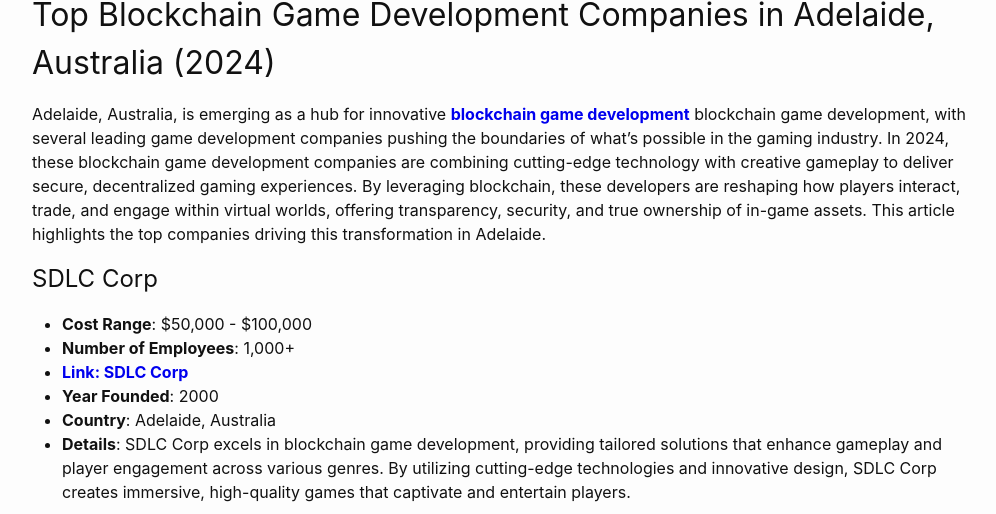
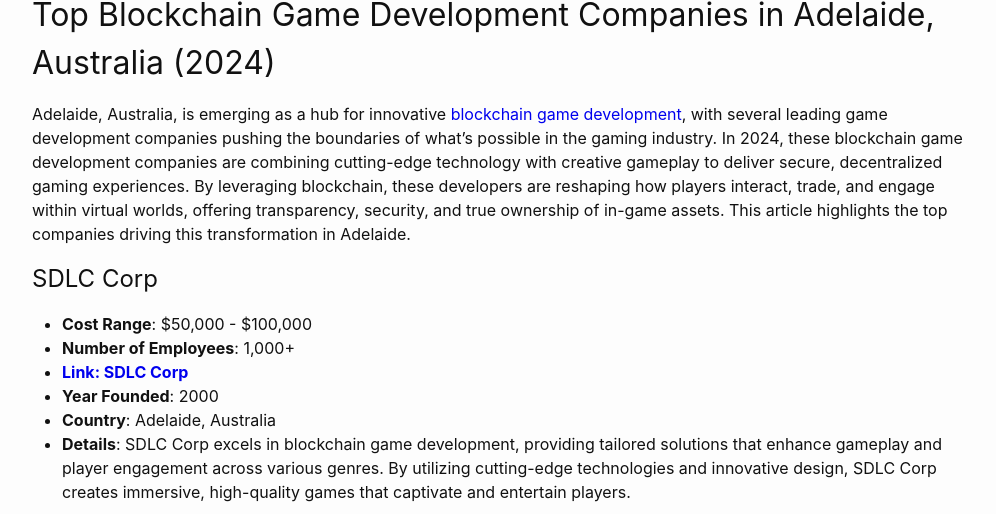
Before and after one commit to samcorp024/jekyll, a Jekyll site: the page built from _posts/2024-09-23-Top-Blockchain-Game-Development-Companies-in-Adelaide-Australia-in-2024.md, in a window 1280 px wide and 900 px high, cut to the strip 386-900 px from the top of the window. Shown: the whole strip, without its empty margins (138-1134 px from the left). Built offline with Jekyll 4.4.1, drawn with Linux system fonts in a browser that asks for light colours.

Commit message:
Update 2024-09-23-Top-Blockchain-Game-Development-Companies-in-Adelaide-Australia-in-2024.md

```diff
--- a/_posts/2024-09-23-Top-Blockchain-Game-Development-Companies-in-Adelaide-Australia-in-2024.md
+++ b/_posts/2024-09-23-Top-Blockchain-Game-Development-Companies-in-Adelaide-Australia-in-2024.md
@@ -17,7 +17,10 @@
 
 # Top Blockchain Game Development Companies in Adelaide, Australia (2024)
 
-Adelaide, Australia, is emerging as a hub for innovative **[blockchain game development]([https://sdlccorp.com/](https://sdlccorp.com/services/games/blockchain-game-development-company/))**  blockchain game development, with several leading game development companies pushing the boundaries of what’s possible in the gaming industry. In 2024, these blockchain game development companies are combining cutting-edge technology with creative gameplay to deliver secure, decentralized gaming experiences. By leveraging blockchain, these developers are reshaping how players interact, trade, and engage within virtual worlds, offering transparency, security, and true ownership of in-game assets. This article highlights the top companies driving this transformation in Adelaide.
+Adelaide, Australia, is emerging as a hub for innovative <span
+            class="c1"><a class="c4"
+                href="https://www.google.com/url?q=(https://sdlccorp.com/services/games/blockchain-game-development-company/&amp;sa=D&amp;source=editors&amp;ust=1724410720621983&amp;usg=AOvVaw3sobKdvIeR6WedIPsg5Add">blockchain
+                game development</a></span>, with several leading game development companies pushing the boundaries of what’s possible in the gaming industry. In 2024, these blockchain game development companies are combining cutting-edge technology with creative gameplay to deliver secure, decentralized gaming experiences. By leveraging blockchain, these developers are reshaping how players interact, trade, and engage within virtual worlds, offering transparency, security, and true ownership of in-game assets. This article highlights the top companies driving this transformation in Adelaide.
 
 ## SDLC Corp
 
```
